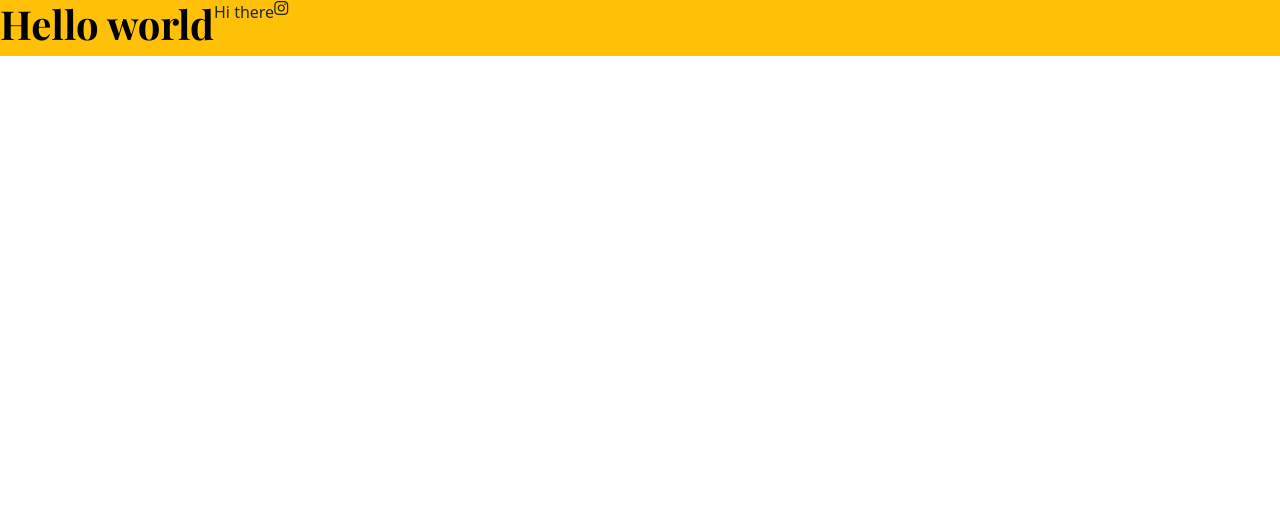
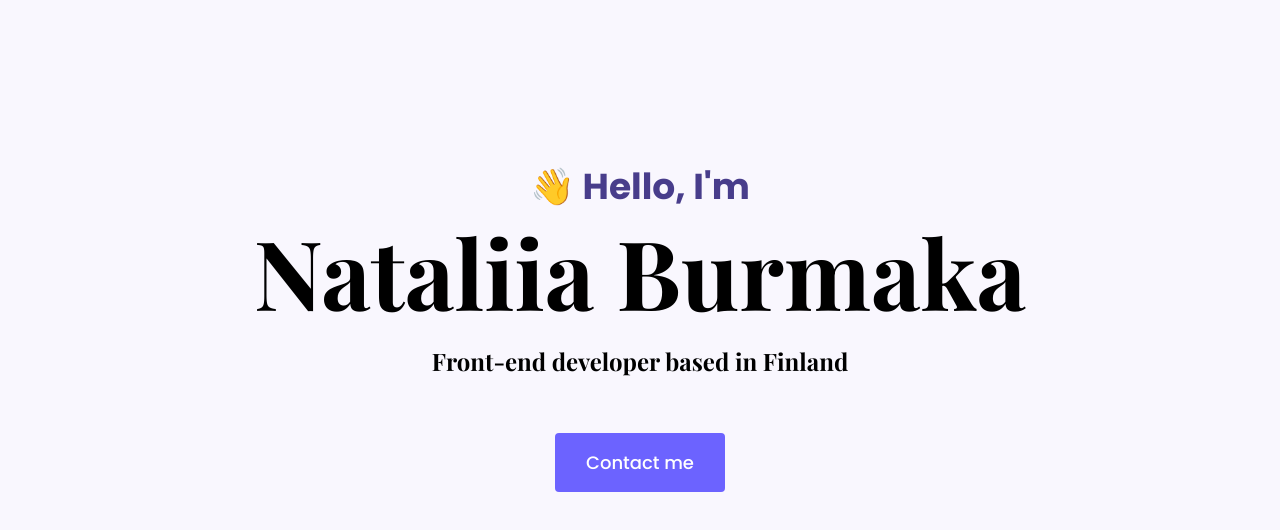
Before and after one commit to Nataliia-Burmaka/Portfolio-project, a plain HTML site: page index.html in a window 1280 px wide. Drawn offline with nearby package versions, Linux system fonts and the light colour scheme.

Commit message:
Developed and styled homepage

```diff
--- a/index.html
+++ b/index.html
@@ -3,6 +3,8 @@
 <head>
     <meta charset="UTF-8">
     <meta http-equiv="X-UA-Compatible" content="IE=edge">
+    <meta name="viewport" content="width=device-width, initial-scale=1.0" />
+    <title>Document</title>
      <link
       href="https://cdn.jsdelivr.net/npm/bootstrap@5.2.2/dist/css/bootstrap.min.css"
       rel="stylesheet"
@@ -24,16 +26,16 @@
       rel="stylesheet"
     />
     <link rel="stylesheet" href="styles.css" />
-    <meta name="viewport" content="width=device-width, initial-scale=1.0" />
-    <title>Document</title>
-  </head>
+     </head>
   <body>
-    <div class="d-flex bg-warning">
-      <h1>Hello world</h1>
-      <p>Hi there</p>
-      <i class="fab fa-instagram"></i>
+    <div class="hero">
+        <p>👋 Hello, I'm</p>
+      <h1>Nataliia Burmaka</h1>
+      <h2 class="mb-5">Front-end developer based in Finland</h2>
+      <div>
+        <a href="#" class="btn btn-branding">Contact me</a>
+      </div>
     </div>
-  <script defer src="https://static.cloudflareinsights.com/beacon.min.js/vaafb692b2aea4879b33c060e79fe94621666317369993" integrity="sha512-0ahDYl866UMhKuYcW078ScMalXqtFJggm7TmlUtp0UlD4eQk0Ixfnm5ykXKvGJNFjLMoortdseTfsRT8oCfgGA==" data-cf-beacon='{"rayId":"76fd82d88e75d967","token":"7449176f14aa420c959831edd48bd5b7","version":"2022.11.3","si":100}' crossorigin="anonymous"></script>
 </body>
 </html>
 
--- a/styles.css
+++ b/styles.css
@@ -1,4 +1,50 @@
+:root {
+  --branding-color: #6c63ff;
+  --secondary-color: #f9f7fe;
+  --heading-font-family: "Playfair Display", serif;
+  --default-font-family: "Poppins", sans-serif;
+}
+body {
+  font-family: var(--default-font-family);
+}
+h1,
+h2,
+h3,
+h4,
+h5,
+h6 {
+  font-family: var(--heading-font-family);
+  color: black;
+  font-weight: bold;
+}
 h1 {
-  font-family: "Playfair Display", serif;
-  color: black;
+  font-size: 96px;
 }
+p {
+  font-weight: normal;
+}
+.hero {
+  background: var(--secondary-color);
+  text-align: center;
+  padding: 160px 20px;
+}
+.hero p {
+  font-weight: bold;
+  font-size: 36px;
+  margin: 0;
+  color: darkslateblue;
+}
+.hero h2 {
+  font-family: var(--heading-font-family);
+  font-weight: normal;
+  line-height: 2;
+  font-size: 24px;
+}
+.btn-branding {
+  background-color: var(--branding-color);
+  border-radius: 4px;
+  color: white;
+  font-size: 18px;
+  line-height: 27px;
+  padding: 15px 30px;
+}
```
